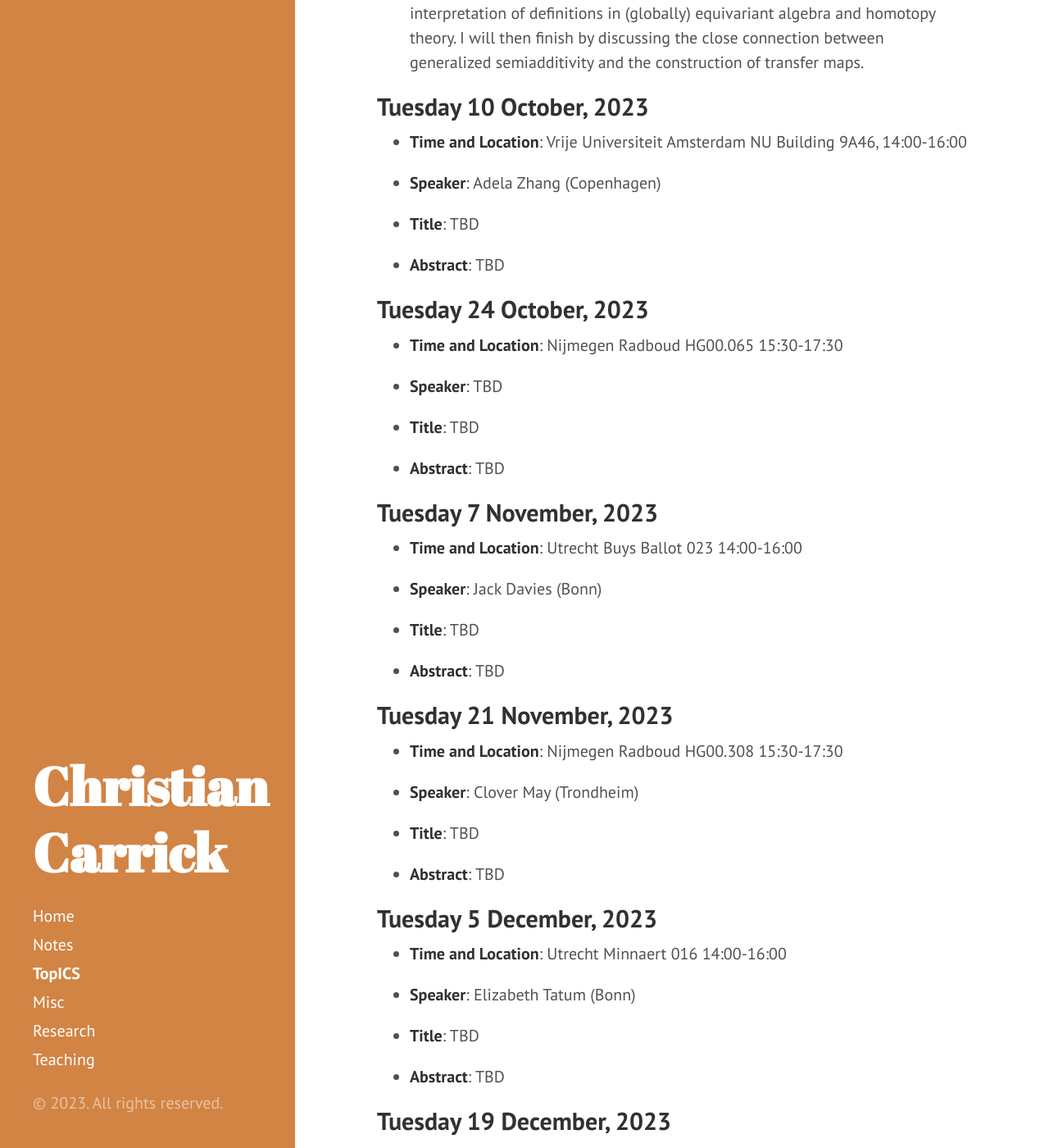
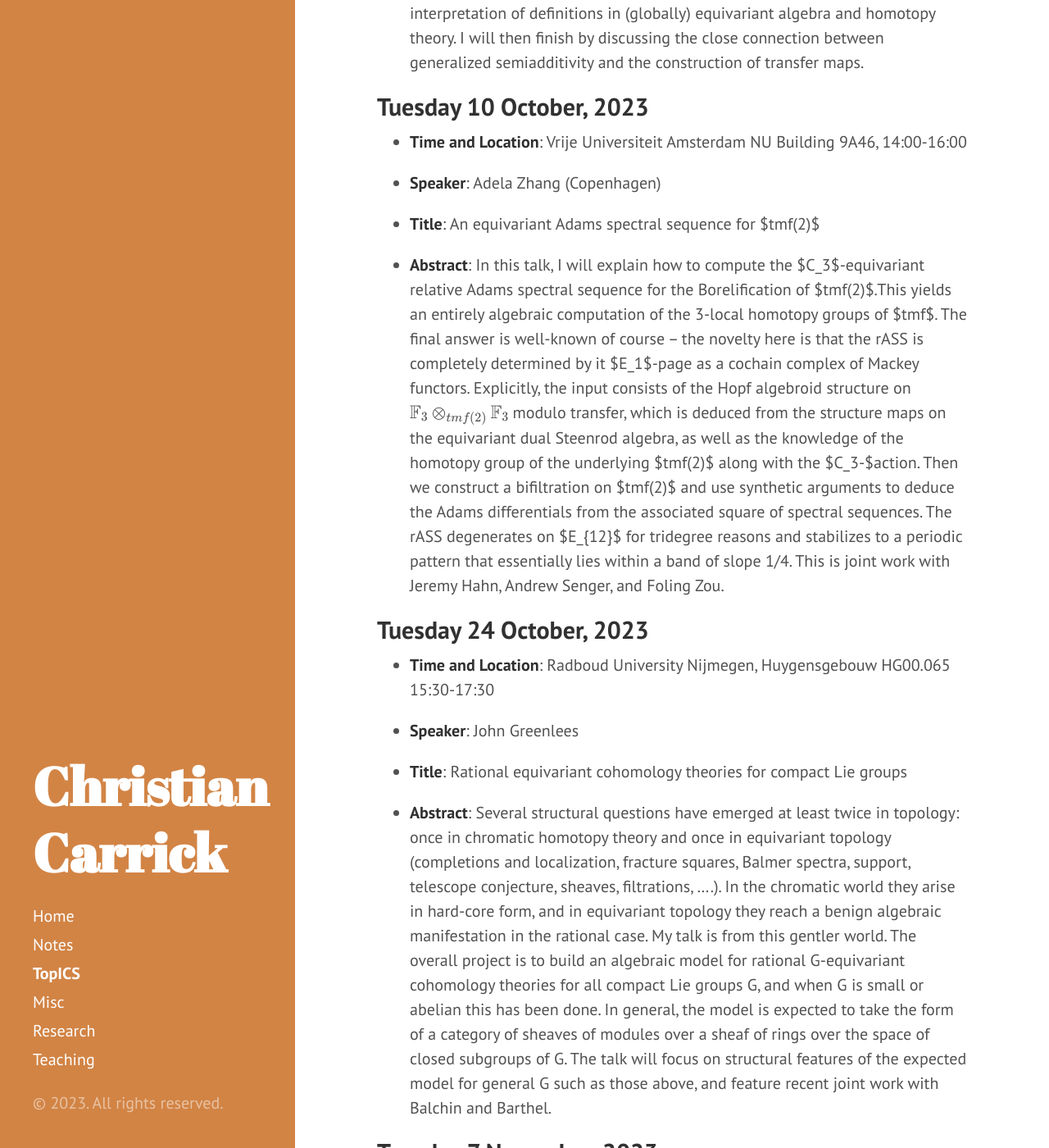
Before and after one commit to carrickchristian/carrickchristian.github.io, a Jekyll site: the page built from TopICS.md, in a window 1280 px wide and 1400 px high, scrolled down 759 px. Shown: the whole window at 82% size. Built offline with Jekyll 4.4.1, drawn with Linux system fonts in a browser that asks for light colours; formulas are drawn with MathJax 3.

Commit message:
Topics october

```diff
--- a/TopICS.md
+++ b/TopICS.md
@@ -33,19 +33,21 @@ transfer maps.
 
 * **Speaker**: Adela Zhang (Copenhagen)
 
-* **Title**: TBD
+* **Title**: An equivariant Adams spectral sequence for $tmf(2)$
 
-* **Abstract**: TBD
+* **Abstract**: In this talk, I will explain how to compute the $C_3$-equivariant relative Adams spectral sequence for the Borelification of $tmf(2)$.This yields an entirely algebraic computation of the 3-local homotopy groups of $tmf$. The final answer is well-known of course -- the novelty here is that the rASS is completely determined by it $E_1$-page as a cochain complex of Mackey functors. Explicitly, the input consists of the Hopf algebroid structure on
+$$\mathbb{F}_3 \otimes_{tmf(2)}\mathbb{F}_3$$
+modulo transfer, which is deduced from the structure maps on the equivariant dual Steenrod algebra, as well as the knowledge of the homotopy group of the underlying $tmf(2)$ along with the $C_3-$action.  Then we construct a bifiltration on $tmf(2)$ and use synthetic arguments to deduce the Adams differentials from the associated square of spectral sequences. The rASS degenerates on $E_{12}$ for tridegree reasons and stabilizes to a periodic pattern that essentially lies within a band of slope 1/4. This is joint work with Jeremy Hahn, Andrew Senger, and Foling Zou.
 
 ## Tuesday 24 October, 2023
 
-* **Time and Location**: Nijmegen Radboud HG00.065 15:30-17:30
+* **Time and Location**: Radboud University Nijmegen, Huygensgebouw HG00.065 15:30-17:30
 
-* **Speaker**: TBD
+* **Speaker**: John Greenlees
 
-* **Title**: TBD
+* **Title**: Rational equivariant cohomology theories for compact Lie groups
 
-* **Abstract**: TBD
+* **Abstract**: Several structural questions have emerged at least twice in topology: once in chromatic homotopy theory and once in equivariant topology (completions and localization, fracture squares, Balmer spectra, support, telescope conjecture, sheaves, filtrations, ….). In the chromatic world they arise in hard-core form, and in equivariant topology they reach a benign algebraic manifestation in the rational case. My talk is from this gentler world. The overall project is to build an algebraic model for rational G-equivariant cohomology theories for all compact Lie groups G, and when G is small or abelian this has been done. In general,  the model is expected to take the form of a category of sheaves of modules over a sheaf of rings over the space of closed subgroups of G. The talk will focus on structural features of the expected model for general G such as those above, and feature recent joint work with Balchin and Barthel.
 
 ## Tuesday 7 November, 2023
 
```
